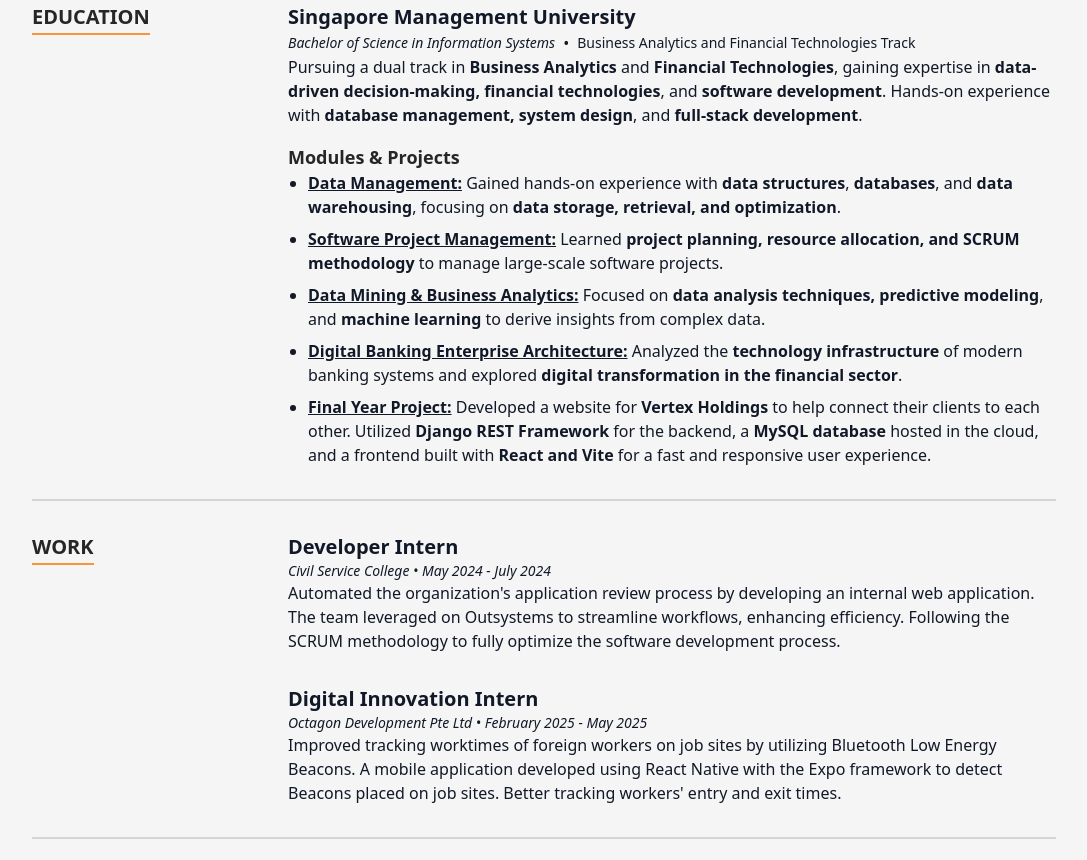
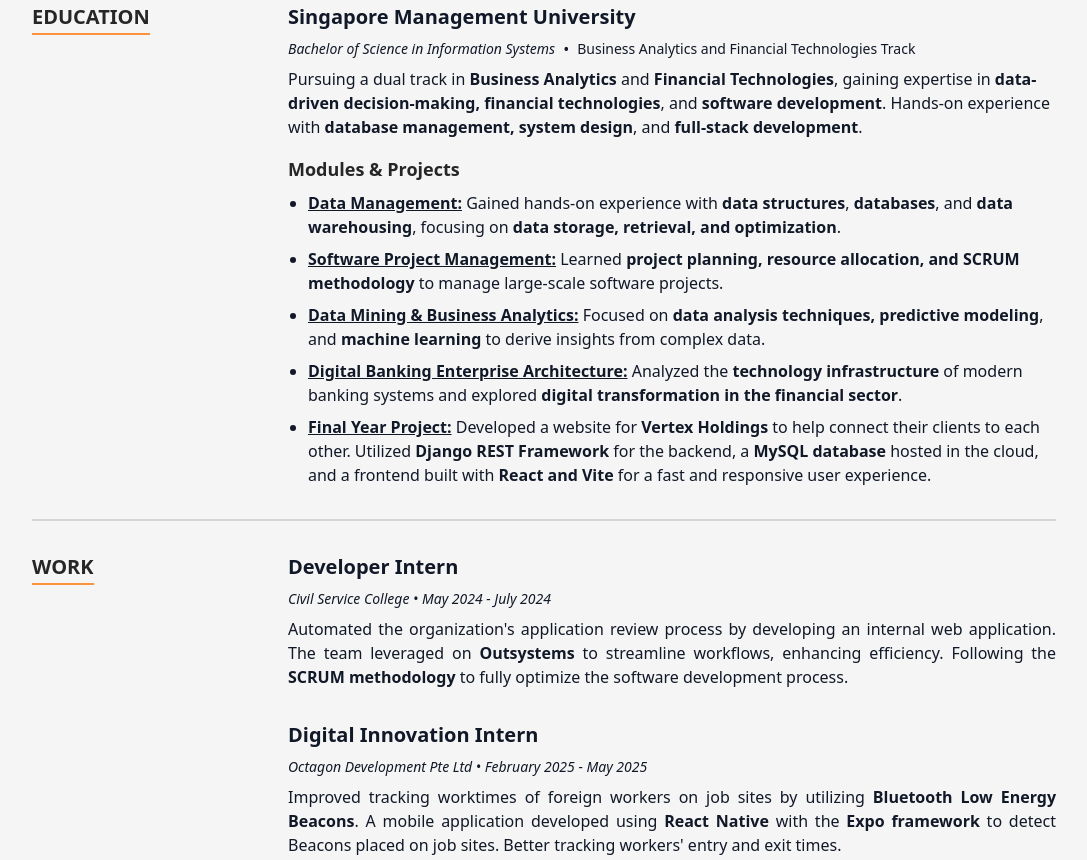
Before and after one commit to JoelOh4/Portfolio, a plain HTML site: page index.html in a window 1280 px wide. Shown: the part 1517-2377 px from the top of the page, without its empty margins (96-1183 px from the left). Drawn offline with nearby package versions, Linux system fonts and the light colour scheme.

Commit message:
Update index.html
Remaining
- Resume
- project continuation

```diff
--- a/index.html
+++ b/index.html
@@ -210,8 +210,8 @@
     <!-- Resume section -->
     <section class="bg-neutral-100 px-4 py-16 md:py-24 lg:px-8" id="resume">
         <div class="mx-auto max-w-screen-lg">
-            <!-- Education Section -->
             <div class="flex flex-col divide-y-2 divide-neutral-300">
+                <!-- Education Section -->
                 <div class="grid grid-cols-1 gap-y-4 py-8 md:grid-cols-4">
                     <div class="col-span-1 flex justify-center md:justify-start">
                         <div class="h-max relative">
@@ -223,7 +223,7 @@
                         <div class="text-center md:text-left">
                             <h3 class="text-xl font-bold">Singapore Management University</h3>
                             <div class="flex items-center justify-center gap-x-2 md:justify-start">
-                                <span class="flex-1 text-sm font-medium italic sm:flex-none">Bachelor of Science in Information Systems</span>
+                                <span class="flex-1 text-sm font-medium italic sm:flex-none py-2">Bachelor of Science in Information Systems</span>
                                 <span>•</span>
                                 <span class="flex-1 text-sm sm:flex-none">Business Analytics and Financial Technologies Track</span>
                             </div>
@@ -234,7 +234,7 @@
                             </p>
                             <!-- Modules & Projects Section -->
                             <div>
-                                <h3 class="text-lg font-bold text-neutral-800 pt-4">Modules & Projects</h3>
+                                <h3 class="text-lg font-bold text-neutral-800 pt-4 pb-2">Modules & Projects</h3>
                                 <ul class="list-disc pl-5 space-y-2">
                                     <li><strong><u>Data Management:</u></strong> Gained hands-on experience with <strong>data structures</strong>, <strong>databases</strong>, and <strong>data warehousing</strong>, focusing on <strong>data storage, retrieval, and optimization</strong>.</li>
                                     <li><strong><u>Software Project Management:</u></strong> Learned <strong>project planning, resource allocation, and SCRUM methodology</strong> to manage large-scale software projects.</li>
@@ -258,20 +258,20 @@
                     <div class="col-span-1 flex flex-col md:col-span-3 space-y-8">
                         <div class="text-center md:text-left">
                             <h3 class="text-xl font-bold">Developer Intern</h3>
-                            <p class="text-sm font-medium italic">Civil Service College • May 2024 - July 2024</p>
-                            <p>
+                            <p class="text-sm font-medium italic py-2">Civil Service College • May 2024 - July 2024</p>
+                            <p class="text-justify">
                                 Automated the organization's application review process by developing an internal web application.
-                                The team leveraged on Outsystems to streamline workflows, enhancing efficiency. Following the SCRUM methodology
-                                to fully optimize the software development process.
+                                The team leveraged on <strong>Outsystems</strong> to streamline workflows, enhancing efficiency. Following the
+                                <strong>SCRUM methodology</strong> to fully optimize the software development process.
                             </p>
                         </div>
                         <div class="text-center md:text-left">
                             <h3 class="text-xl font-bold">Digital Innovation Intern</h3>
-                            <p class="text-sm font-medium italic">Octagon Development Pte Ltd • February 2025 - May 2025</p>
-                            <p>
-                                Improved tracking worktimes of foreign workers on job sites by utilizing Bluetooth Low Energy Beacons. A mobile
-                                application developed using React Native with the Expo framework to detect Beacons placed on job sites. Better
-                                tracking workers' entry and exit times.
+                            <p class="text-sm font-medium italic py-2">Octagon Development Pte Ltd • February 2025 - May 2025</p>
+                            <p class="text-justify">
+                                Improved tracking worktimes of foreign workers on job sites by utilizing <strong>Bluetooth Low Energy Beacons</strong>.
+                                A mobile application developed using <strong>React Native</strong> with the <strong>Expo framework</strong> to detect
+                                Beacons placed on job sites. Better tracking workers' entry and exit times.
                             </p>
                         </div>
                     </div>
```
